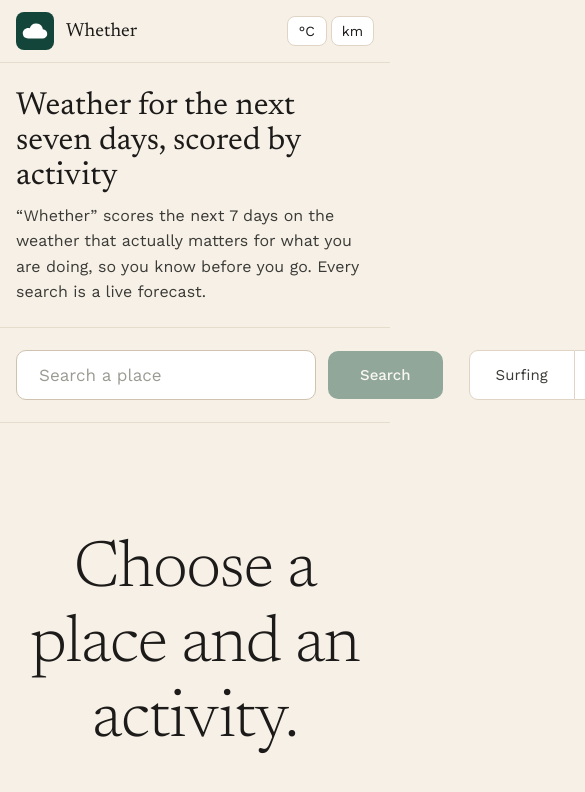
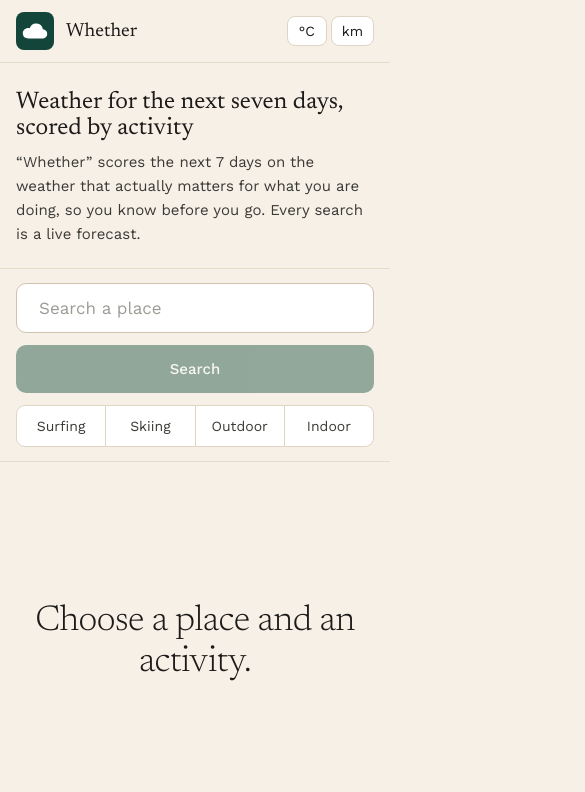
Before and after one commit to 0-nira-0/whether, a React (Vite) app in the folder frontend/: page / in a window 390 px wide. Shown: the top 792 px of the page, 585 px wide, since content can reach past the window. Built offline with nearby package versions, Linux system fonts and the light colour scheme.

Commit message:
style(frontend): fit the page to small screens

```diff
--- a/frontend/src/components/BestDayBanner/BestDayBanner.module.css
+++ b/frontend/src/components/BestDayBanner/BestDayBanner.module.css
@@ -12,3 +12,10 @@
   font-weight: 600;
   color: var(--brand);
 }
+
+@media (max-width: 640px) {
+  .banner {
+    padding: 12px 16px;
+    font-size: 14px;
+  }
+}
--- a/frontend/src/components/ControlRow/ControlRow.module.css
+++ b/frontend/src/components/ControlRow/ControlRow.module.css
@@ -101,3 +101,37 @@
   width: 100%;
   background: var(--brand);
 }
+
+@media (max-width: 640px) {
+  .row {
+    flex-direction: column;
+    align-items: stretch;
+    gap: 12px;
+    padding-top: 14px;
+    padding-bottom: 14px;
+  }
+
+  .search {
+    flex-direction: column;
+    align-items: stretch;
+  }
+
+  .fieldWrap {
+    width: 100%;
+  }
+
+  .button {
+    width: 100%;
+  }
+
+  .segments {
+    flex: none;
+    justify-content: stretch;
+  }
+
+  .segment {
+    flex: 1;
+    padding: 12px 0;
+    font-size: 14px;
+  }
+}
--- a/frontend/src/components/DayGrid/DayGrid.module.css
+++ b/frontend/src/components/DayGrid/DayGrid.module.css
@@ -44,3 +44,27 @@
   font-size: 13px;
   color: var(--muted);
 }
+
+@media (max-width: 640px) {
+  .grid {
+    gap: 6px;
+  }
+
+  .card {
+    align-items: center;
+    gap: 6px;
+    padding: 12px 4px;
+  }
+
+  .name {
+    letter-spacing: 0.02em;
+  }
+
+  .score {
+    font-size: 22px;
+  }
+
+  .word {
+    display: none;
+  }
+}
--- a/frontend/src/components/Explanation/Explanation.module.css
+++ b/frontend/src/components/Explanation/Explanation.module.css
@@ -22,3 +22,13 @@
   color: var(--body);
   text-wrap: pretty;
 }
+
+@media (max-width: 640px) {
+  .headline {
+    font-size: 24px;
+  }
+
+  .copy {
+    font-size: 15px;
+  }
+}
--- a/frontend/src/components/Notice/Notice.module.css
+++ b/frontend/src/components/Notice/Notice.module.css
@@ -39,3 +39,13 @@
   color: var(--body);
   text-wrap: pretty;
 }
+
+@media (max-width: 640px) {
+  .block {
+    padding: 40px var(--page-padding) 80px;
+  }
+
+  .headline {
+    font-size: 26px;
+  }
+}
--- a/frontend/src/components/Result/Result.module.css
+++ b/frontend/src/components/Result/Result.module.css
@@ -12,3 +12,9 @@
   letter-spacing: 0.14em;
   color: var(--label);
 }
+
+@media (max-width: 640px) {
+  .result {
+    gap: 14px;
+  }
+}
--- a/frontend/src/components/Skeleton/Skeleton.module.css
+++ b/frontend/src/components/Skeleton/Skeleton.module.css
@@ -31,3 +31,13 @@
     opacity: 0.55;
   }
 }
+
+@media (max-width: 640px) {
+  .grid {
+    gap: 6px;
+  }
+
+  .card {
+    height: 76px;
+  }
+}
--- a/frontend/src/components/StartState/StartState.module.css
+++ b/frontend/src/components/StartState/StartState.module.css
@@ -16,3 +16,13 @@
   line-height: 1.14;
   letter-spacing: -0.015em;
 }
+
+@media (max-width: 640px) {
+  .centre {
+    padding: 60px var(--page-padding) 80px;
+  }
+
+  .line {
+    font-size: 36px;
+  }
+}
```
